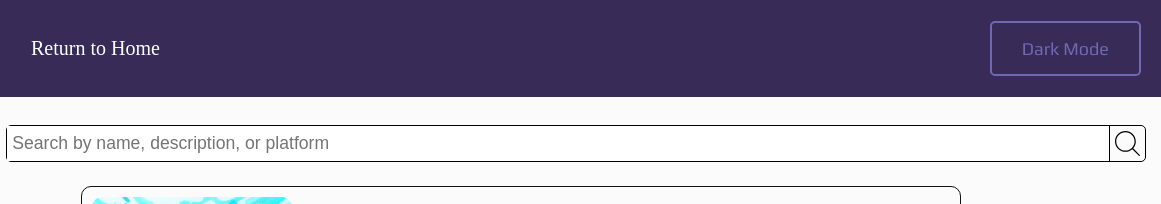
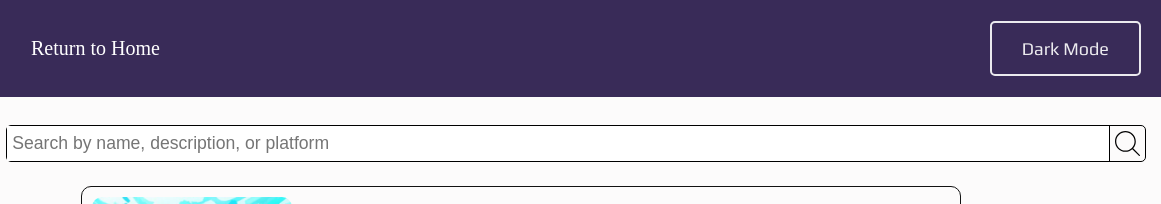
Before and after one commit to conbutter/wdd131, a plain HTML site: page gamelog/gamelog.html in a window 1280 px wide. Shown: the top 204 px of the page, 119-1280 px from the left. Drawn offline with Linux system fonts and the light colour scheme; a web font is replaced by a local one.

Commit message:
Updated to meet Lighthouse accessibility.

```diff
--- a/gamelog/styles/gamelog.css
+++ b/gamelog/styles/gamelog.css
@@ -116,8 +116,8 @@ body {
 
 .dark-mode{
    background-color: #392B58;
-   color: #776fbc;
-   border: 2px solid #776fbc;
+   color: #ffffff;
+   border: 2px solid #ffffff;
    text-decoration: none;
    font-size: 18px;
    padding: 15px 30px;
```
